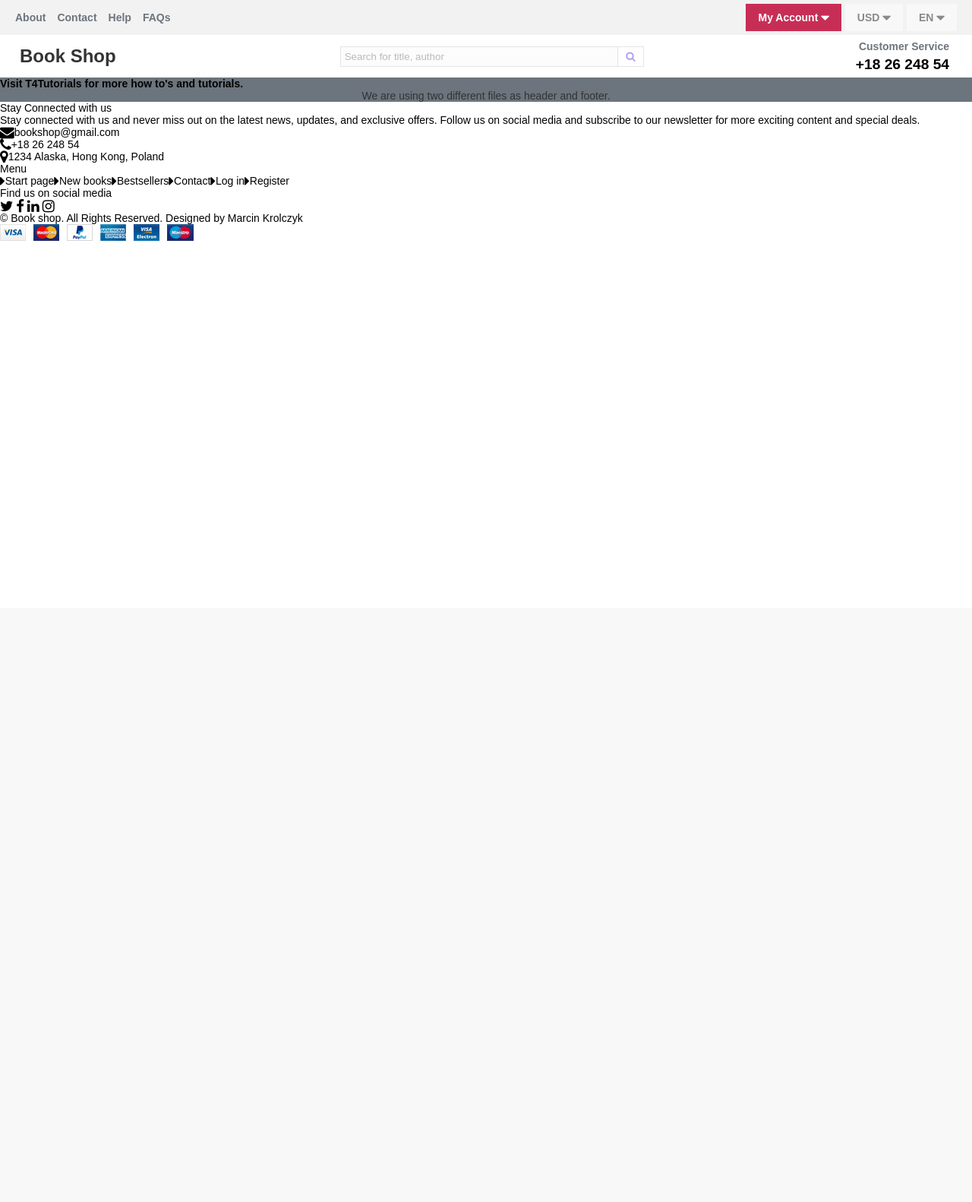
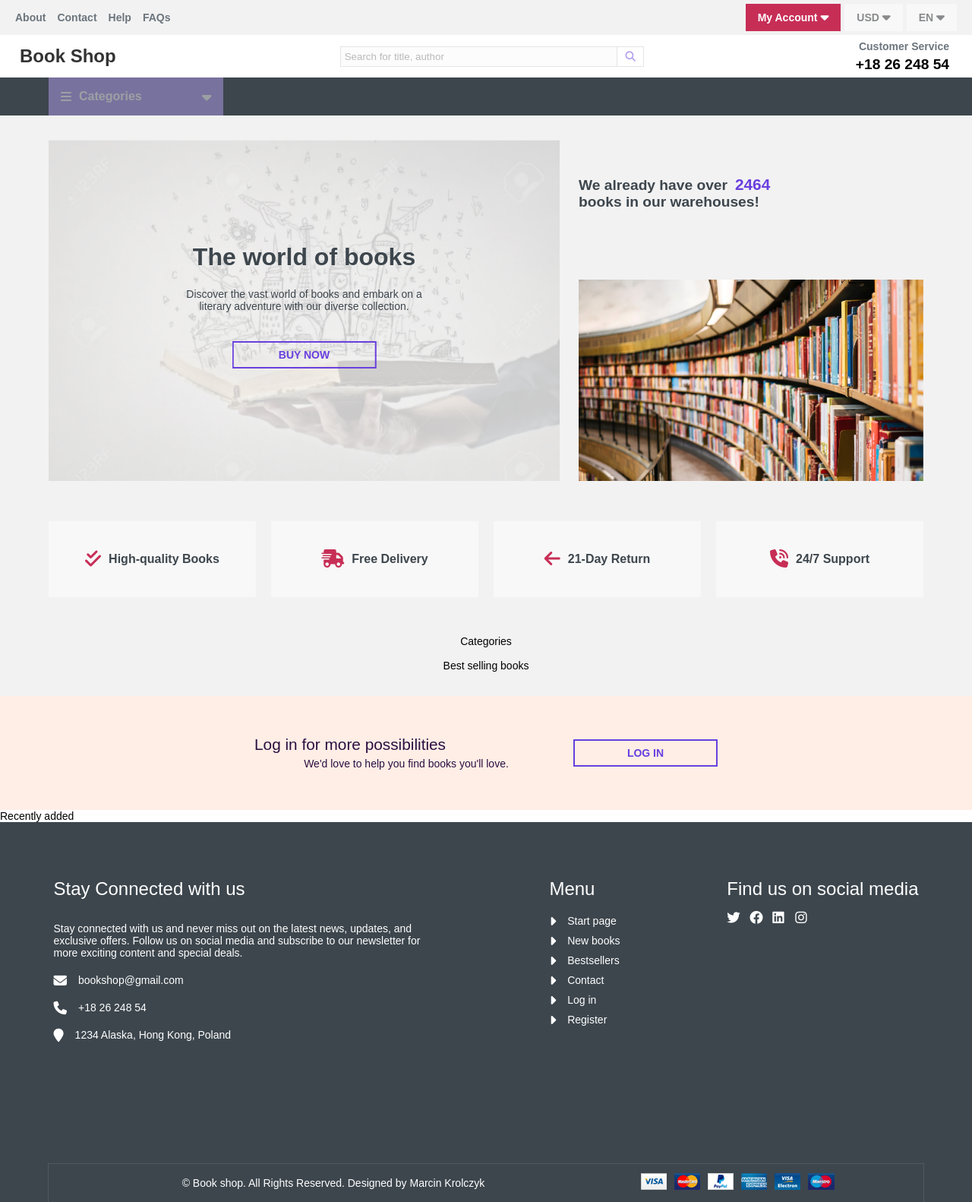
Before and after one commit to mkrolczykk/wdpai-bookshop, a PHP site: page / in a window 1280 px wide. Shown: the whole page at 76% size. Before the commit the page ends 317 px from the top, so only its background shows below. Run offline with PHP 8.4, Linux system fonts and the light colour scheme; the visitor is signed in with stand-in values (Sample User, id 1); data that the repository does not hold is empty; some libraries are stand-ins or nearby versions.

Commit message:
mkrolczyk - added start-page structure for page and style for content start and features

```diff
--- a/services/bookshop/api/v1/orders/assign-order.php
+++ b/services/bookshop/api/v1/orders/assign-order.php
@@ -9,7 +9,11 @@ header("Access-Control-Allow-Headers: Content-Type, Access-Control-Allow-Headers
 
 //$bookGenreController = new BookGenreController();
 
-if($_SERVER["REQUEST_METHOD"] == "POST") {
+if(
+    $_SERVER["REQUEST_METHOD"] == "POST" &&
+    $_SESSION["authenticated"] &&
+    $_SESSION["roleId"] == Role::ROLE_ADMIN) {
+
     echo 'TODO -> ADD ME';
 } else {
     echo json_encode(array("status" => 405 , "message" => 'Method not allowed'));
--- a/services/bookshop/public/css/start-page.css
+++ b/services/bookshop/public/css/start-page.css
@@ -0,0 +1,234 @@
+.start-page-content {
+    display: flex;
+    justify-content: center;
+    align-items: center;
+    flex-direction: column;
+    background-color: #F2F2F2;
+    padding: 2.5% 5%;
+}
+
+.start-page-content-start-left {
+    position: relative;
+    text-align: center;
+}
+
+.start-page-content-left-image {
+    width: 100%;
+    height: 100%;
+}
+
+.start-page-content-left-image img {
+   width: 100%;
+}
+
+.start-page-content-left-descr {
+    position: absolute;
+    top: 50%;
+    left: 50%;
+    transform: translate(-50%, -50%);
+    display: flex;
+    flex-direction: column;
+    justify-content: space-evenly;
+    align-items: center;
+}
+
+.start-page-content-left-descr h1 {
+    color: #3D464D;
+    font-weight: 600;
+}
+
+.start-page-content-left-descr p {
+    color: #3D464D;
+}
+
+.start-page-content-start-right {
+    display: flex;
+    flex-direction: column;
+    justify-content: space-between;
+    align-items: center;
+}
+
+.start-page-content-start-right-title {
+    width: 100%;
+    height: 100%;
+    align-self: center;
+    margin-bottom: 20%;
+}
+
+.start-page-content-start-right-title h1 {
+    color: #3D464D;
+    display: inline-block;
+    font-weight: 600;
+}
+
+.start-page-content-start-right-image {}
+
+.start-page-content-start-right-image img {
+    width: 100%;
+}
+
+.start-page-content-message {}
+
+.start-page-content-start-right-button {
+    box-shadow: inset 0 0 0 2px #693FDF;
+    background-color: transparent;
+    color: #693FDF;
+    margin: 15px 0px;
+}
+
+.start-page-content-start-right-button:hover {
+    background-color: #693FDF;
+    color: #F5F5F5;
+}
+
+.start-page-content-features {
+    display: flex;
+    min-height: 200px;
+    align-items: center;
+    gap: 20px;
+    width: 100%;
+
+}
+
+.start-page-content-features-feature {
+    display: flex;
+    flex-direction: row;
+    align-items: center;
+    justify-content: center;
+    text-align: center;
+    background-color: #F8F8F8;
+    height: 100px;
+    width: 300px;
+    padding: 0 15px;
+}
+
+.start-page-content-features-feature-image {
+    font-size: 24px;
+    color: #C72E56;
+    margin-right: 5px;
+}
+
+.start-page-content-features-feature-title {
+    font-weight: bold;
+    color: #3D464D;
+    margin-left: 5px;
+}
+
+/* smartphones, portrait iPhone, portrait 480x320 phones (Android) */
+@media (max-width : 576px) {
+    .start-page-content {
+        padding: unset;
+    }
+
+    .start-page-content-start-right {
+        display: none;
+    }
+
+    .start-page-content-left-image img {
+        height: 50vh;
+    }
+
+    .start-page-content-left-descr h1 {
+        font-size: 2rem;
+    }
+
+
+    .start-page-content-left-descr {
+        height: 100%;
+    }
+
+    .start-page-content-features {
+        flex-direction: column;
+    }
+
+    .start-page-content-features-feature-title {
+        font-size: 1rem;
+    }
+}
+
+/* smartphones, Android phones, landscape iPhone */
+@media (min-width: 577px) {
+    .start-page-content-start {
+        display: flex;
+        justify-content: center;
+        align-items: flex-end;
+        gap: 25px;
+    }
+
+    .start-page-content-left-descr h1 {
+        font-size: 1.2rem;
+    }
+
+    .start-page-content-start-right-title h2 {
+        margin: 0 5px;
+    }
+
+    .start-page-content-left-descr {
+        height: 80%;
+    }
+
+    .start-page-content-features {
+        flex-direction: column;
+        justify-content: center;
+    }
+
+    .start-page-content-features-feature-title {
+        font-size: 1rem;
+    }
+
+}
+
+/* portrait tablets, portrait iPad, e-readers (Nook/Kindle), landscape 800x480 phones (Android) */
+@media (min-width: 768px) {
+    .start-page-content-features {
+        flex-direction: row;
+        justify-content: space-evenly;
+    }
+
+    .start-page-content-features-feature-title {
+        font-size: 14px;
+    }
+}
+
+/* tablet, landscape iPad, lo-res laptops ands desktops */
+@media (min-width: 992px) {
+    .start-page-content-features {
+        flex-direction: row;
+        justify-content: space-evenly;
+    }
+    .start-page-content-features-feature-title {
+        font-size: 1rem;
+    }
+}
+
+/* big landscape tablets, laptops, and desktops */
+@media (min-width: 1200px) {
+    .start-page-content-left-descr h1 {
+        font-size: 2rem;
+    }
+
+    .start-page-content-start-right-title h1 {
+        font-size: 1.2rem;
+    }
+
+    .start-page-content-start-right-title h2 {
+        margin: 0 10px;
+    }
+
+    .start-page-content-left-descr {
+        height: 50%;
+    }
+
+    .start-page-content-features {
+        flex-direction: row;
+        justify-content: space-evenly;
+    }
+}
+
+/* hi-res laptops and desktops */
+@media (min-width: 1400px) {
+    .start-page-content-features {
+        flex-direction: row;
+        justify-content: space-evenly;
+    }
+}
--- a/services/bookshop/public/css/style.css
+++ b/services/bookshop/public/css/style.css
@@ -66,6 +66,13 @@ abbr,acronym {
     padding: 10px 20px;
 }
 
+.unique-value-style {
+    color: #693FDF;
+    font-weight: 600;
+    /*font-size: 1.3rem;*/
+    display: inline-block;
+}
+
 /* smartphones, portrait iPhone, portrait 480x320 phones (Android) */
 @media (max-width : 576px) {
     body {
@@ -99,6 +106,10 @@ abbr,acronym {
     body {
         font-size: 14px;
     }
+
+    .unique-value-style {
+        font-size: 1.3rem;
+    }
 }
 
 /* hi-res laptops and desktops */
--- a/services/bookshop/public/views/components/footer.php
+++ b/services/bookshop/public/views/components/footer.php
@@ -80,10 +80,10 @@
             <?php endif; ?>
             <h6 class="footer-subtitle">Find us on social media</h6>
             <div class="footer-media-links">
-                <a class="footer-media-link" href="/"><i class="fa fa-twitter fa-lg footer-media-link-icon"></i></a>
-                <a class="footer-media-link" href="/"><i class="fa fa-facebook fa-lg footer-media-link-icon"></i></a>
-                <a class="footer-media-link" href="/"><i class="fa fa-linkedin fa-lg footer-media-link-icon"></i></a>
-                <a class="footer-media-link" href="/"><i class="fa fa-instagram fa-lg footer-media-link-icon"></i></a>
+                <a class="footer-media-link" href="/"><i class="fa-brands fa-twitter fa-lg footer-media-link-icon"></i></a>
+                <a class="footer-media-link" href="/"><i class="fa-brands fa-facebook fa-lg footer-media-link-icon"></i></a>
+                <a class="footer-media-link" href="/"><i class="fa-brands fa-linkedin fa-lg footer-media-link-icon"></i></a>
+                <a class="footer-media-link" href="/"><i class="fa-brands fa-instagram fa-lg footer-media-link-icon"></i></a>
             </div>
         </div>
     </div>
--- a/services/bookshop/public/views/find-results.php
+++ b/services/bookshop/public/views/find-results.php
@@ -16,7 +16,7 @@
     <script type="text/javascript" src="public/js/topbar.js"></script>
     <script type="text/javascript" src="public/js/menu.js"></script>
 
-    <link rel="stylesheet" href="https://cdnjs.cloudflare.com/ajax/libs/font-awesome/4.7.0/css/font-awesome.min.css">
+    <link rel="stylesheet" href="https://cdnjs.cloudflare.com/ajax/libs/font-awesome/6.4.0/css/all.min.css">
 </head>
 <body>
     <?php
--- a/services/bookshop/public/views/start-page.php
+++ b/services/bookshop/public/views/start-page.php
@@ -6,25 +6,142 @@
     <meta name="viewport" content="width=device-width, initial-scale=1">
 
     <link rel="stylesheet" type="text/css" href="public/css/style.css">
+    <link rel="stylesheet" type="text/css" href="public/css/start-page.css">
     <link rel="stylesheet" type="text/css" href="public/css/components/topbar.css">
     <link rel="stylesheet" type="text/css" href="public/css/components/navbar.css">
+    <link rel="stylesheet" type="text/css" href="public/css/components/menu.css">
+    <link rel="stylesheet" type="text/css" href="public/css/components/books-container.css">
+    <link rel="stylesheet" type="text/css" href="public/css/components/encouragement-bar.css">
+    <link rel="stylesheet" type="text/css" href="public/css/components/footer.css">
 
     <script type="text/javascript" src="public/js/topbar.js"></script>
+    <script type="text/javascript" src="public/js/menu.js"></script>
 
-    <link rel="stylesheet" href="https://cdnjs.cloudflare.com/ajax/libs/font-awesome/4.7.0/css/font-awesome.min.css">
+    <link rel="stylesheet" href="https://cdnjs.cloudflare.com/ajax/libs/font-awesome/6.4.0/css/all.min.css">
 </head>
 <body>
     <?php
-        $title = "Start page";
         include "components/topbar.php";
         include "components/navbar.php";
+        include "components/menu.php";
     ?>
-    <div style="background-color: #6c757d">
-        <p><b>Visit T4Tutorials for more how to's and tutorials.</b></p>
-        <p style='text-align: center; color: #333333;'>
-            We are using two different files as header and footer.
-        </p>
+    <div class="start-page-content">
+        <section class="start-page-content-start">
+            <div class="start-page-content-start-left">
+                <div class="start-page-content-left-image">
+                    <img src="./public/img/start-page-image1.png" alt="">
+                </div>
+                <div class="start-page-content-left-descr">
+                    <h1>The world of books</h1>
+                    <p>
+                        Discover the vast world of books and embark on a literary adventure with our diverse collection.
+                    </p>
+                    <?php
+                        if (isset($_SESSION["authenticated"])) {
+                            switch ($_SESSION["roleId"]) {
+                                case Role::ROLE_USER:
+                                    $href = "/shopping";
+                                    break;
+                                case Role::ROLE_EMPLOYEE:
+                                case Role::ROLE_ADMIN:
+                                    $href = "/";
+                                    break;
+                            }
+                        } else {
+                            $href = "/login";
+                        }
+                    ?>
+                    <div class="start-page-content-start-right-button button">
+                        <a href="<?= $href ?>">Buy now</a>
+                    </div>
+                </div>
+            </div>
+            <div class="start-page-content-start-right">
+                <div class="start-page-content-start-right-title">
+                    <h1>We already have over <h2 class="unique-value-style">2464</h2></h1><h1>books in our warehouses!</h1>
+                </div>
+                <div class="start-page-content-start-right-image">
+                    <img src="./public/img/start-page-image2.png" alt="">
+                </div>
+            </div>
+        </section>
+        <section class="start-page-content-features">
+            <div class="start-page-content-features-feature">
+                <div class="start-page-content-features-feature-image">
+                    <i class='fa-solid fa-check-double'></i>
+                </div>
+                <div class="start-page-content-features-feature-title">
+                    <h2>High-quality Books</h2>
+                </div>
+            </div>
+            <div class="start-page-content-features-feature">
+                <div class="start-page-content-features-feature-image">
+                    <i class="fas fa-shipping-fast"></i>
+                </div>
+                <div class="start-page-content-features-feature-title">
+                    <h2>Free Delivery</h2>
+                </div>
+            </div>
+            <div class="start-page-content-features-feature">
+                <div class="start-page-content-features-feature-image">
+                    <i class="fa-solid fa-arrow-left"></i>
+                </div>
+                <div class="start-page-content-features-feature-title">
+                    <h2>21-Day Return</h2>
+                </div>
+            </div>
+            <div class="start-page-content-features-feature">
+                <div class="start-page-content-features-feature-image">
+                    <i class="fas fa-phone-volume"></i>
+                </div>
+                <div class="start-page-content-features-feature-title">
+                    <h2>24/7 Support</h2>
+                </div>
+            </div>
+        </section>
+        <section class="start-page-content-categories">
+            <section class="start-page-content-books-categories">
+                <h1 class="start-page-content-books-categories-title">Categories</h1>
+                <div class="start-page-content-books-categories-container">
+                    <div class="start-page-content-books-categories-container-category">
+                        <img src="" alt="">
+                        <h2></h2>
+                    </div>
+                </div>
+            </section>
+        </section>
+        <section class="start-page-content-top-books">
+            <h1 class="start-page-content-top-books-title">Best selling books</h1>
+            <?php if (!empty($booksResult)): ?>
+                <?php include "components/books-container.php"; ?>
+            <?php else: ?>
+                <div class="start-page-content-message">
+                    <?php if(isset($messages)): ?>
+                        <?php foreach($messages as $message): ?>
+                            <?= $message ?>
+                        <?php endforeach; ?>
+                    <?php endif; ?>
+                </div>
+            <?php endif; ?>
+        </section>
     </div>
+    <?php
+        include "components/encouragement-bar.php";
+    ?>
+    <section class="start-page-content-recently-added">
+        <h1 class="start-page-content-top-books-title">Recently added</h1>
+        <?php if (!empty($booksResult)): ?>
+            <?php include "components/books-container.php"; ?>
+        <?php else: ?>
+            <div class="start-page-content-message">
+                <?php if(isset($messages)): ?>
+                    <?php foreach($messages as $message): ?>
+                        <?= $message ?>
+                    <?php endforeach; ?>
+                <?php endif; ?>
+            </div>
+        <?php endif; ?>
+    </section>
     <?php
         include "components/footer.php";
     ?>
```
Also changed, not shown: services/bookshop/public/views/components/books-container.php (+5 -5 lines), services/bookshop/public/img/start-page-image-mobile.png (added), services/bookshop/public/img/start-page-image1.png (added), services/bookshop/public/img/start-page-image2.png (added).
